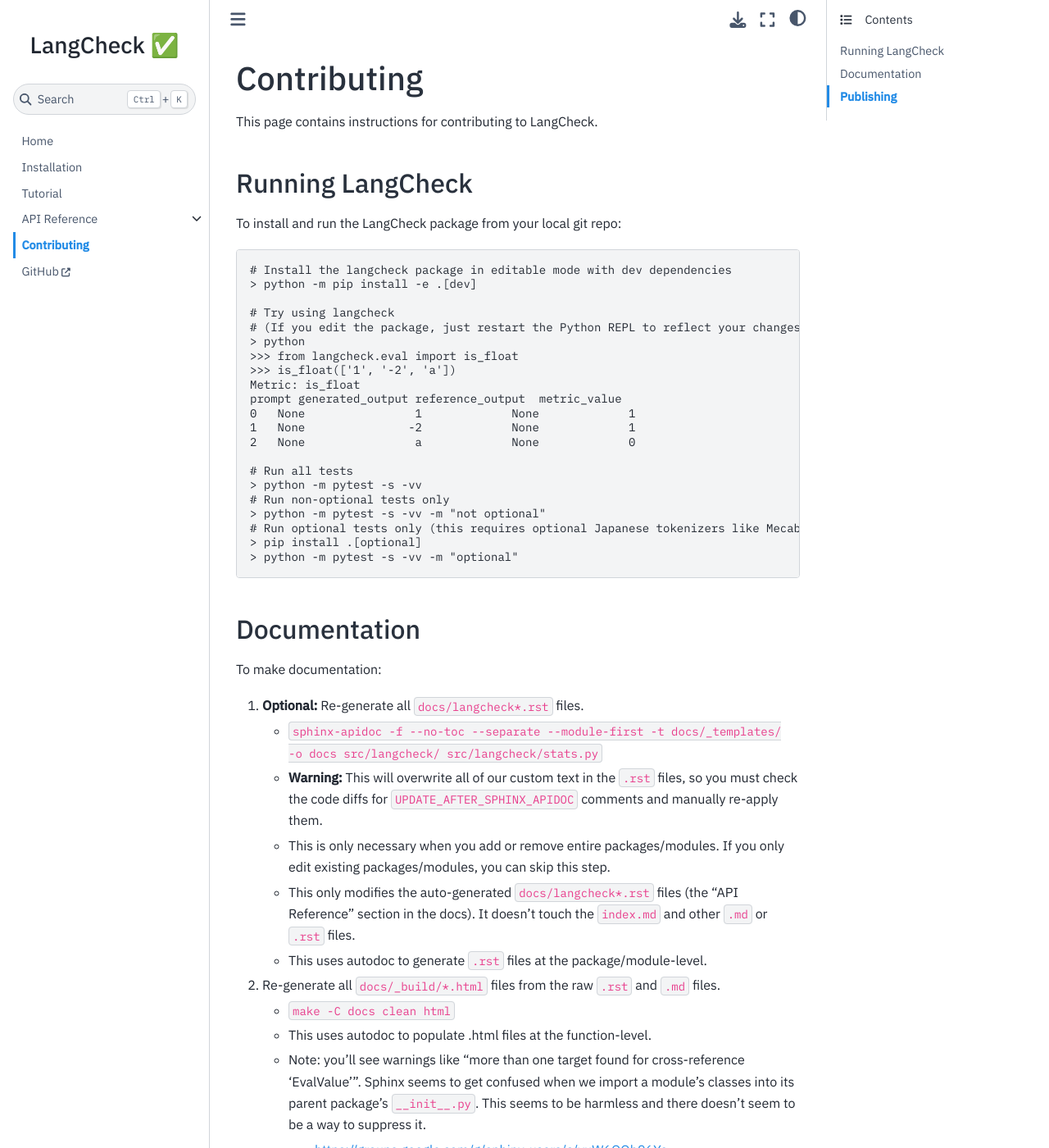
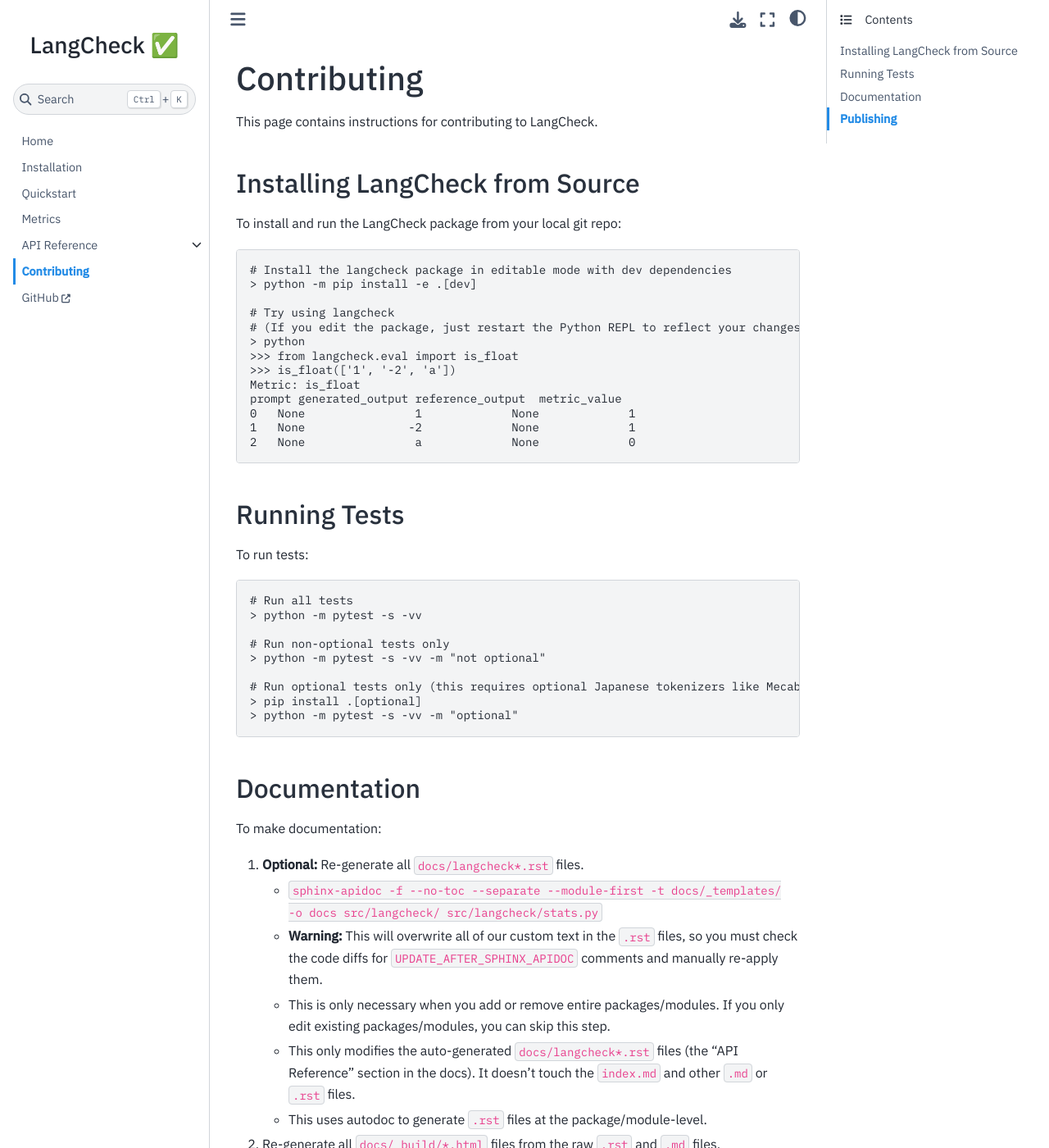
Before and after one commit to citadel-ai/langcheck, a Sphinx documentation site: the page built from docs/contributing.md, in a window 1280 px wide and 1400 px high. Shown: the whole window at 82% size. Built offline with Sphinx 7.4.7 and the Sphinx Book theme 1.1.4, drawn with Linux system fonts in a browser that asks for light colours; some of the changed text lies outside the part shown.

Commit message:
Write quickstart

````diff
--- a/docs/_static/custom.css
+++ b/docs/_static/custom.css
@@ -47,7 +47,15 @@
   box-shadow: none !important;
 }
 
+.page-toc a:hover code {
+  color: inherit !important;
+}
+
 /* Not all button icons have the same size for some reason */
 .article-header-buttons svg {
   height: 20px;
 }
+
+a code {
+  font-weight: 400 !important;
+}
--- a/docs/conf.py
+++ b/docs/conf.py
@@ -40,6 +40,7 @@
 # https://www.sphinx-doc.org/en/master/usage/configuration.html#options-for-html-output
 
 html_theme = 'sphinx_book_theme'
+html_theme_options = {'show_toc_level': 2}
 html_static_path = ['_static']
 html_css_files = ['custom.css']
 html_title = 'LangCheck ✅'
--- a/docs/contributing.md
+++ b/docs/contributing.md
@@ -2,7 +2,7 @@
 
 This page contains instructions for contributing to LangCheck.
 
-## Running LangCheck
+## Installing LangCheck from Source
 
 To install and run the LangCheck package from your local git repo:
 
@@ -20,11 +20,19 @@
 0   None                1             None             1
 1   None               -2             None             1
 2   None                a             None             0
+```
 
+## Running Tests
+
+To run tests:
+
+```text
 # Run all tests
 > python -m pytest -s -vv
+
 # Run non-optional tests only
 > python -m pytest -s -vv -m "not optional"
+
 # Run optional tests only (this requires optional Japanese tokenizers like Mecab)
 > pip install .[optional]
 > python -m pytest -s -vv -m "optional"
@@ -54,6 +62,10 @@
 
 To publish the package to PyPi:
 
+1. Increment the version in `pyproject.toml`
+
+2. Publish the package to PyPi:
+
 ```text
 > python -m pip install build twine
 > python -m build
--- /dev/null
+++ b/docs/metrics.md
@@ -0,0 +1,3 @@
+# Metrics
+
+TODO
--- a/docs/tutorial.md
+++ /dev/null
@@ -1,3 +0,0 @@
-# Tutorial
-
-TODO
````
Also changed, not shown: docs/index.md (+2 -1 lines), docs/installation.md (+2 -0 lines), docs/quickstart.md (added, +149 -0 lines), docs/_static/quickstart_EvalValueWithThreshold_output.png (added), docs/_static/quickstart_EvalValue_output.png (added).
